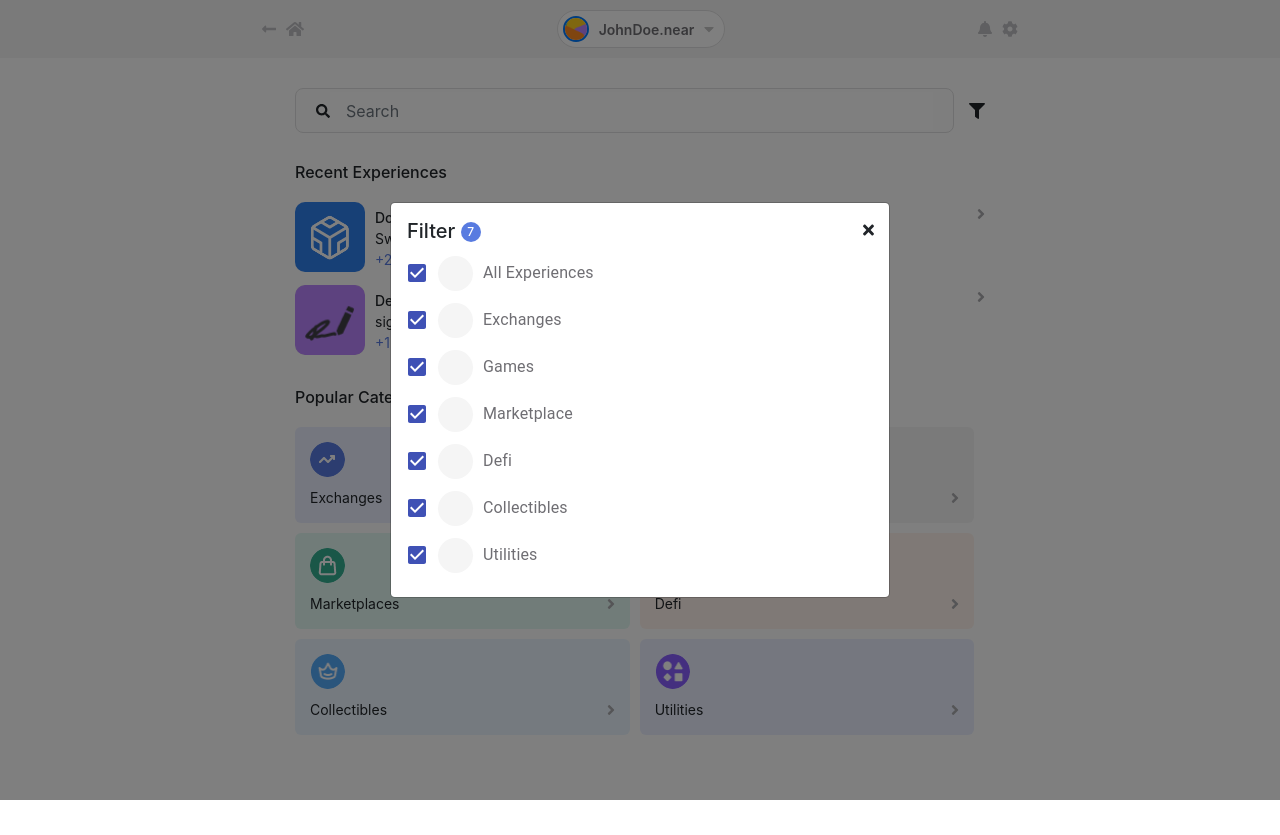
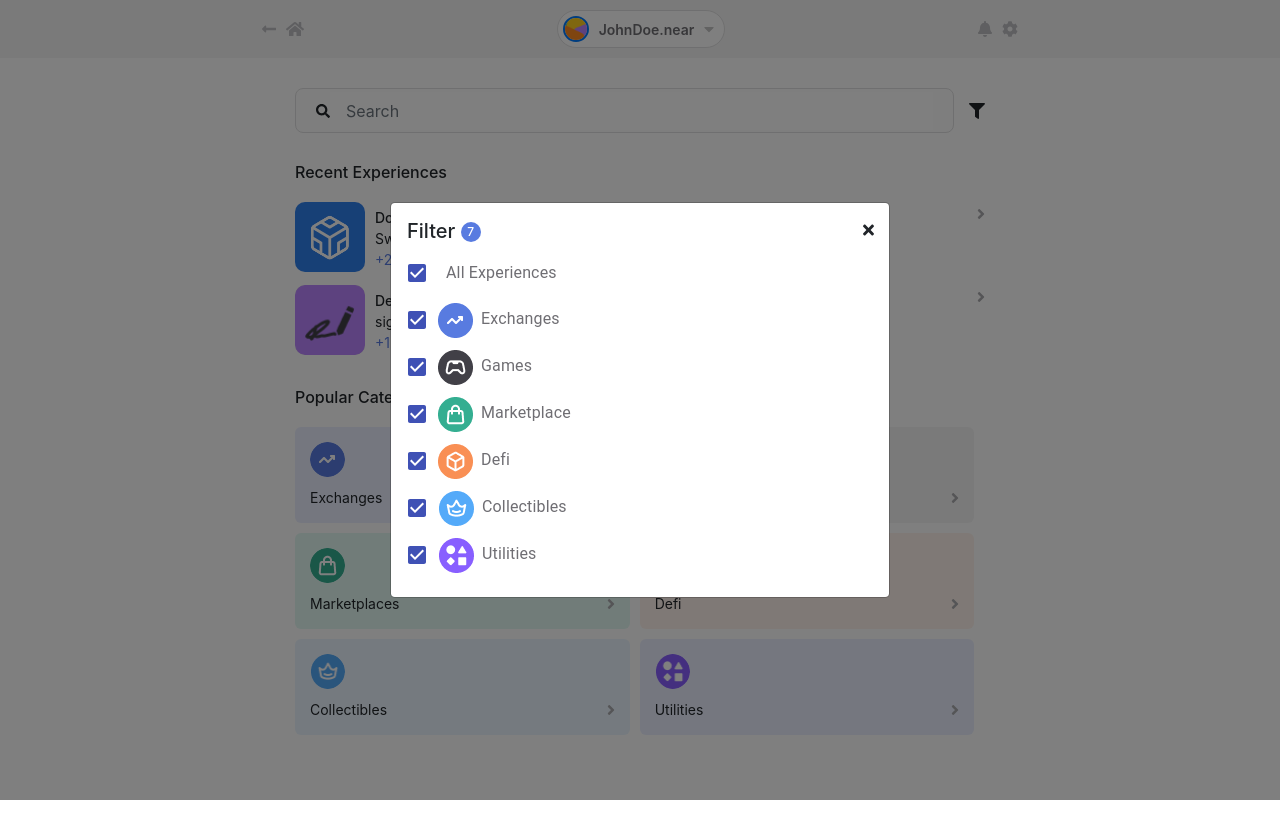
Before and after one commit to upretiprabin/react-24-hour, a React (Create React App) app: page /dashboard in a window 1280 px wide. Both pictures are taken after a click on the element 977 px from the left and 110 px from the top of the page. Built offline with nearby package versions, Linux system fonts and the light colour scheme.

Commit message:
added filter images and css

```diff
--- a/src/components/filter/filter.scss
+++ b/src/components/filter/filter.scss
@@ -3,12 +3,11 @@
   align-items: center;
   gap: 10px;
   &.MuiFormControlLabel-label.MuiTypography-body1 {
-    &:before {
-      content: '';
+    &.filter-image {
       display: inline-block;
       background: $header-background;
-      height: 35px;
-      width: 35px;
+      height: 25px;
+      width: 25px;
       border-radius: 100%;
     }
   }
--- a/src/components/filter/filterModal.js
+++ b/src/components/filter/filterModal.js
@@ -8,6 +8,11 @@ import FormControlLabel from '@material-ui/core/FormControlLabel';
 import Checkbox from '@material-ui/core/Checkbox';
 import {setFilter} from "../../redux/actions/FilterActions";
 import exchangesImage from "../../images/exchanges.png";
+import gamesImage from "../../images/games.png";
+import marketPlaceImage from "../../images/marketPlace.png";
+import defiImage from "../../images/defi.png";
+import collectiblesImage from "../../images/collectibles.png";
+import utilitiesImage from "../../images/utilities.png";
 
 const handleSelect = (checked,filterId,filterData,setState,setFilter) =>{
     let filterList = filterData.map((data)=>{
@@ -41,31 +46,31 @@ const FilterModal = ({filter,setFilter}) =>{
                 <FormGroup>
                     <FormControlLabel control={
                         <Checkbox color="primary" checked={isAllExperienceChecked} onChange={(event,checked)=>{handleSelect(checked,1,filterData,setIsAllExperienceChecked,setFilter)}} value={1} />
-                    } label={"All Experiences"}
+                    } label={<span><span className={"ml-2"}>All Experiences</span></span>}
                     />
                     <FormControlLabel control={
                         <Checkbox color="primary" checked={isExchangesChecked} onChange={(event,checked)=>{handleSelect(checked,2,filterData,setIsExchangesChecked,setFilter)}} value={2} />
-                    } label={"Exchanges"}
+                    } label={<span><img className={"filter-image"} src={exchangesImage}/><span className={"ml-2"}>Exchanges</span></span>}
                     />
                     <FormControlLabel control={
                         <Checkbox color="primary" checked={isGamesChecked} onChange={(event,checked)=>{handleSelect(checked,3,filterData,setIsGamesChecked,setFilter)}} value={3} />
-                    } label={"Games"}
+                    } label={<span><img className={"filter-image"} src={gamesImage}/><span className={"ml-2"}>Games</span></span>}
                     />
                     <FormControlLabel control={
                         <Checkbox color="primary" checked={isMarketPlaceChecked} onChange={(event,checked)=>{handleSelect(checked,4,filterData,setIsMarketPlaceChecked,setFilter)}} value={4} />
-                    } label={"Marketplace"}
+                    } label={<span><img className={"filter-image"} src={marketPlaceImage}/><span className={"ml-2"}>Marketplace</span></span>}
                     />
                     <FormControlLabel control={
                         <Checkbox color="primary" checked={isDefiChecked} onChange={(event,checked)=>{handleSelect(checked,5,filterData,setIsDefiChecked,setFilter)}} value={5} />
-                    } label={"Defi"}
+                    } label={<span><img className={"filter-image"} src={defiImage}/><span className={"ml-2"}>Defi</span></span>}
                     />
                     <FormControlLabel control={
                         <Checkbox color="primary" checked={isCollectiChecked} onChange={(event,checked)=>{handleSelect(checked,6,filterData,setIsCollectiChecked,setFilter)}} value={6} />
-                    } label={"Collectibles"}
+                    } label={<span><img className={"filter-image"} src={collectiblesImage}/><span className={"ml-2"}>Collectibles</span></span>}
                     />
                     <FormControlLabel control={
                         <Checkbox color="primary" checked={isUtilitiesChecked} onChange={(event,checked)=>{handleSelect(checked,7,filterData,setIsUtilitesChecked,setFilter)}} value={7} />
-                    } label={"Utilities"}
+                    } label={<span><img className={"filter-image"} src={utilitiesImage}/><span className={"ml-2"}>Utilities</span></span>}
                     />
                 </FormGroup>
             </div>
```
